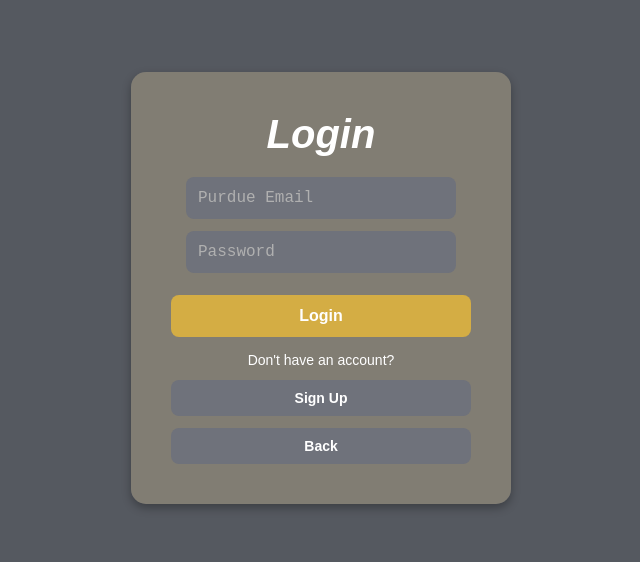
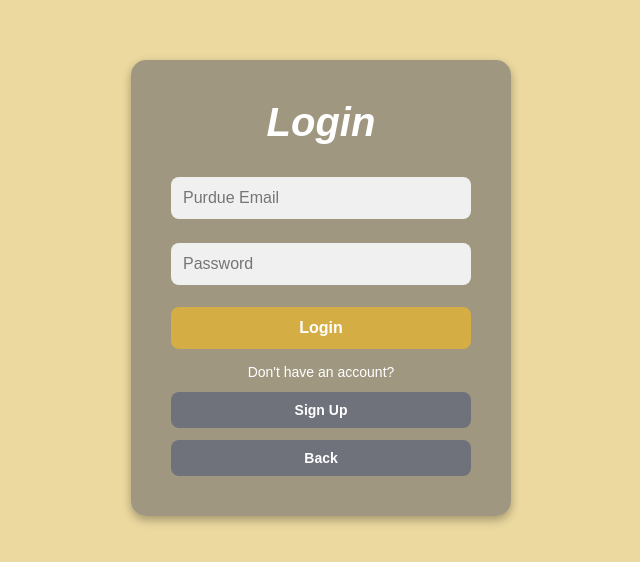
Before and after one commit to MatGalej/BoilerMate, a React (Create React App) app in the folder boiler-mate/: page /login in a window 1280 px wide. Shown: the part 112-674 px from the top of the page, without its empty margins (319-959 px from the left). Built offline with nearby package versions, Linux system fonts and the light colour scheme; no server answers.

Commit message:
the great css fix

```diff
--- a/boiler-mate/src/css/Questionnaire.css
+++ b/boiler-mate/src/css/Questionnaire.css
@@ -2,26 +2,19 @@
 @import url("https://fonts.googleapis.com/css2?family=Lato&display=swap");
 
 /* General Styling */
-html {
-  margin: 0;
-  padding: 0;
+.questionnaire-container {
   background: #555960;
-  height: 100vh;
   display: flex;
   align-items: center;
   justify-content: center;
   flex-direction: column;
 }
 
-body {
-  background: #555960;
-  justify-content: center;
-}
 
 /* Input Fields */
-input,
-select,
-textarea {
+.questionnaire-container input,
+.questionnaire-container select,
+.questionnaire-container textarea {
   background-color: #6f727b; /* Light gray background */
   color: #dedbdb; /* Light text */
   border: none;
@@ -39,20 +32,20 @@ textarea {
 }
 
 /* Placeholder Text */
-input::placeholder,
-textarea::placeholder {
+.questionnaire-container input::placeholder,
+.questionnaire-container textarea::placeholder {
   color: #b0b0b0 !important; /* Lighter gray */
   opacity: 1;
 }
 
 /* Dropdown Menu */
-select {
+.questionnaire-container select {
   appearance: none; /* Removes default dropdown styling */
   cursor: pointer;
 }
 
 /* Ensure Textareas are the Same Width */
-textarea {
+.questionnaire-container textarea {
   height: 100px; /* Set a consistent height */
   resize: none; /* Prevent manual resizing */
   justify-content: center;
--- a/boiler-mate/src/pages/Questionnaire.js
+++ b/boiler-mate/src/pages/Questionnaire.js
@@ -145,7 +145,7 @@ const Questionnaire = () => {
   };
 
   return (
-    <div className="flex flex-col items-center bg-gray-800 text-white p-6 rounded-lg w-full max-w-md">
+    <div className="questionnaire-container">
       <div className="progress-wrapper">
         {/* Profile Title */}
         <h2 className="profile-title">Profile</h2>
```
